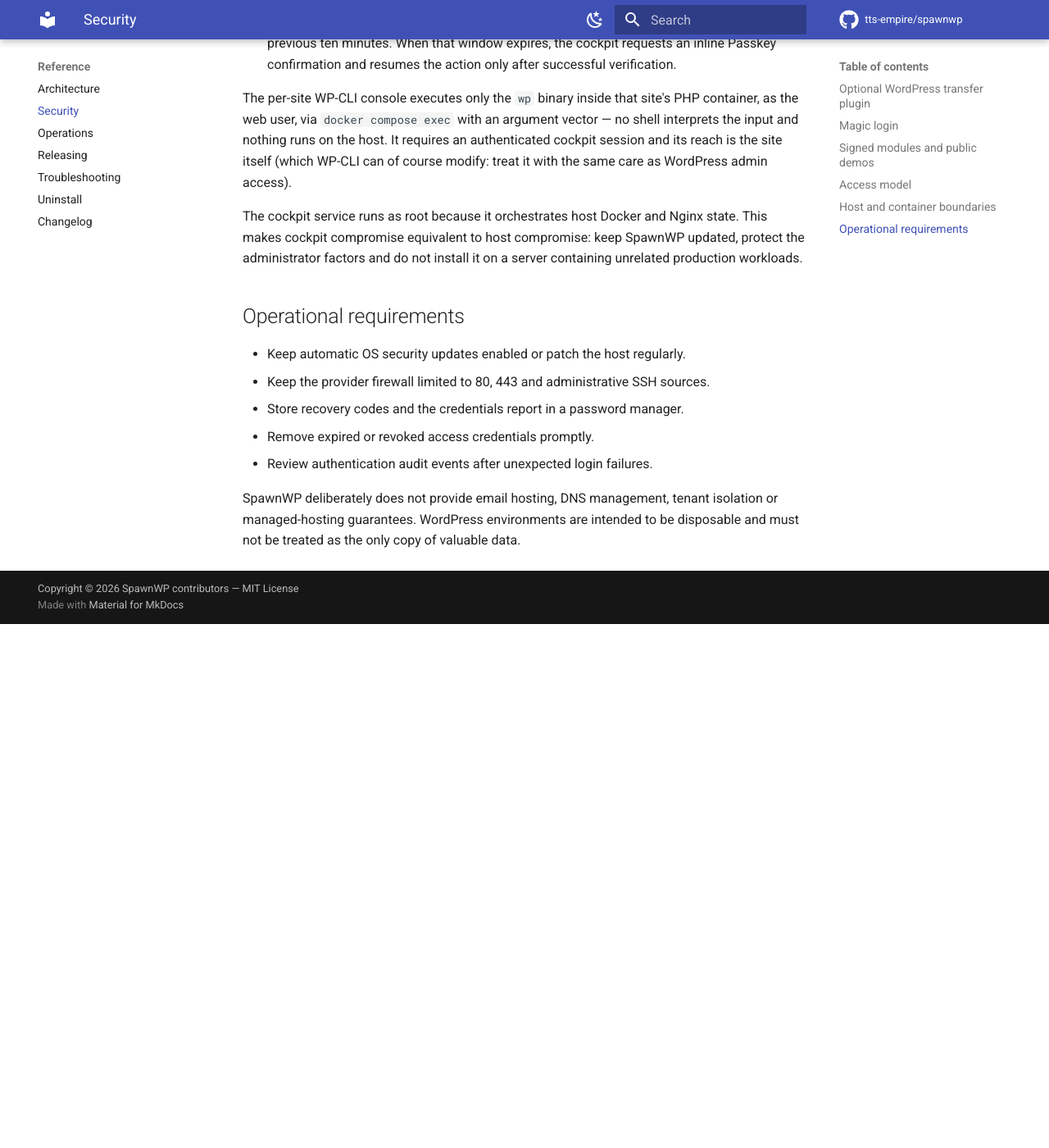
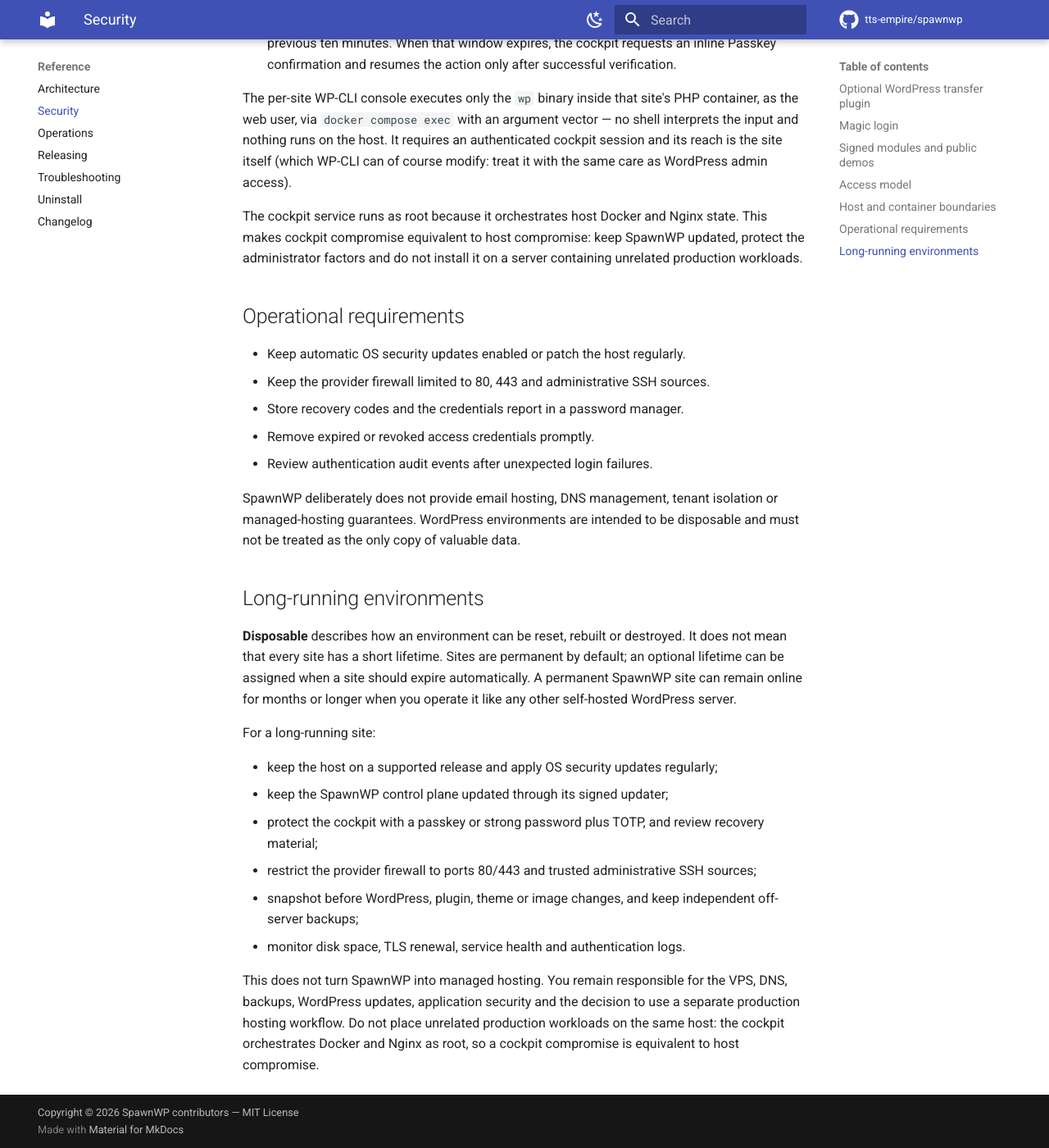
Before and after one commit to tts-empire/spawnwp, an MkDocs documentation site: the page built from docs/security.md, in a window 1280 px wide and 1400 px high, scrolled down 3030 px. Shown: the whole window at 82% size. Built offline with MkDocs 1.6.1 and Material for MkDocs 9.7.7, drawn with Linux system fonts in a browser that asks for light colours; comment, search, counter and statistics services are not loaded; before the commit the page ends 3791 px from its top, so only the background shows below that.

Commit message:
Add long-term SpawnWP hardening guide

```diff
--- a/docs/security.md
+++ b/docs/security.md
@@ -135,3 +135,24 @@
 SpawnWP deliberately does not provide email hosting, DNS management, tenant isolation or
 managed-hosting guarantees. WordPress environments are intended to be disposable and
 must not be treated as the only copy of valuable data.
+
+## Long-running environments
+
+**Disposable** describes how an environment can be reset, rebuilt or destroyed. It does not
+mean that every site has a short lifetime. Sites are permanent by default; an optional lifetime
+can be assigned when a site should expire automatically. A permanent SpawnWP site can remain
+online for months or longer when you operate it like any other self-hosted WordPress server.
+
+For a long-running site:
+
+- keep the host on a supported release and apply OS security updates regularly;
+- keep the SpawnWP control plane updated through its signed updater;
+- protect the cockpit with a passkey or strong password plus TOTP, and review recovery material;
+- restrict the provider firewall to ports 80/443 and trusted administrative SSH sources;
+- snapshot before WordPress, plugin, theme or image changes, and keep independent off-server backups;
+- monitor disk space, TLS renewal, service health and authentication logs.
+
+This does not turn SpawnWP into managed hosting. You remain responsible for the VPS, DNS,
+backups, WordPress updates, application security and the decision to use a separate production
+hosting workflow. Do not place unrelated production workloads on the same host: the cockpit
+orchestrates Docker and Nginx as root, so a cockpit compromise is equivalent to host compromise.
--- a/website/guides/index.html
+++ b/website/guides/index.html
@@ -19,6 +19,7 @@
     <section class="editorial"><div class="editorial-heading"><div class="eyebrow">Current guides</div><h2>Focused answers for qualified questions.</h2></div><div class="hub-grid">
       <a class="hub-card" href="/guides/test-wordpress-multiple-php-versions/"><span class="mini-mark">Compatibility workflow</span><h2>Test across PHP versions</h2><p>Use one baseline and repeat static and runtime checks on every supported PHP runtime.</p><span class="card-link">Read the guide →</span></a>
       <a class="hub-card" href="/guides/wordpress-sandbox-vs-staging/"><span class="mini-mark">Choose the right environment</span><h2>Sandbox vs staging</h2><p>Separate disposable experimentation from production-connected release validation.</p><span class="card-link">Compare the workflows →</span></a>
+      <a class="hub-card" href="/guides/running-spawnwp-long-term/"><span class="mini-mark">Operate with confidence</span><h2>Run SpawnWP long-term</h2><p>Understand permanent sites, hardening, backups, updates and the limits of self-hosted operations.</p><span class="card-link">Read the operations guide →</span></a>
       <a class="hub-card" href="/use-cases/plugin-development/"><span class="mini-mark">Toolchain</span><h2>Plugin development</h2><p>See the complete WordPress.org-oriented development and QA environment.</p><span class="card-link">Explore the use case →</span></a>
     </div></section>
     <section class="editorial content-intro"><div><div class="eyebrow">Landing pages and documentation</div><h2>Understand the workflow, then inspect the implementation.</h2><p>These guides explain the problem and decision. SpawnWP documentation remains the source for exact setup, commands, security boundaries and operations.</p></div><aside><strong>Looking for command reference?</strong><p>Go directly to the technical documentation for installation, cockpit operation and the CLI.</p><a href="/docs/">Open documentation →</a></aside></section>
--- a/website/guides/wordpress-sandbox-vs-staging/index.html
+++ b/website/guides/wordpress-sandbox-vs-staging/index.html
@@ -29,7 +29,7 @@
       <tr><td>Failure cost</td><td>Expected to be low</td><td>Can invalidate a release rehearsal</td></tr>
       <tr><td>Publishing</td><td>Optional export or migration</td><td>Usually has a defined promotion path</td></tr>
     </tbody></table></div></section>
-    <section class="editorial content-intro"><div><div class="eyebrow">Where SpawnWP fits</div><h2>A self-hosted sandbox and development lab.</h2><p>SpawnWP creates isolated WordPress stacks on your server, with blueprints, snapshots, optional lifetimes, multiple PHP versions and remote access. You choose how to export or publish finished work.</p><p>It is not a production hosting panel and does not continuously push or pull content between development and production.</p></div><aside><strong>Do not use a disposable site as the only copy of valuable work.</strong><p>Take snapshots and keep independent off-server backups for anything you need to retain.</p><a href="/docs/operations/">Read operations guidance →</a></aside></section>
+    <section class="editorial content-intro"><div><div class="eyebrow">Where SpawnWP fits</div><h2>A self-hosted sandbox and development lab.</h2><p>SpawnWP creates isolated WordPress stacks on your server, with blueprints, snapshots, optional lifetimes, multiple PHP versions and remote access. You choose how to export or publish finished work.</p><p>It is not a production hosting panel and does not continuously push or pull content between development and production.</p></div><aside><strong>Do not use a disposable site as the only copy of valuable work.</strong><p>Take snapshots and keep independent off-server backups for anything you need to retain.</p><a href="/docs/operations/">Read operations guidance →</a><br><a href="/guides/running-spawnwp-long-term/">Read the long-term hardening guide →</a></aside></section>
     <section class="editorial"><div class="editorial-heading"><div class="eyebrow">A practical sequence</div><h2>Separate exploration from release confidence.</h2></div><ol class="workflow">
       <li><h3>Reproduce in a sandbox</h3><p>Create the smallest useful WordPress state and confirm the problem without production data.</p></li>
       <li><h3>Develop and test freely</h3><p>Use snapshots, multiple runtimes and destructive tests while the cost of failure remains low.</p></li>
--- a/website/wordpress-sandbox/index.html
+++ b/website/wordpress-sandbox/index.html
@@ -22,7 +22,7 @@
       <article><h3>Start from a blueprint</h3><p>Use Development, Clean or Demo, add an administrator-authored manifest, or capture a configured WordPress site as a reusable blueprint on your server.</p></article>
       <article><h3>Switch PHP deliberately</h3><p>Create or switch sites across PHP 7.4, 8.2, 8.3, 8.4 and 8.5. PHP 7.4 is present only for legacy compatibility work, not as a recommended runtime.</p></article>
       <article><h3>Inspect without sending</h3><p>Mailpit captures outgoing WordPress email, Adminer exposes the isolated database behind cockpit authentication, and the development blueprint includes QA and debugging tools.</p></article>
-    </div></section>
+    </div><p><a href="/guides/running-spawnwp-long-term/">Planning to keep a site online for months? Read the long-term hardening and operations guide →</a></p></section>
     <section class="editorial"><div class="editorial-heading"><div class="eyebrow">Under the hood</div><h2>Isolation is enforced per site, not assumed.</h2></div><div class="prose-grid">
       <article><h3>Dropped capabilities by default</h3><p>Every container starts with <code>cap_drop: [ALL]</code>, then only the specific Linux capabilities that one service needs are added back — PHP-FPM gets CHOWN/SETUID/SETGID/DAC_OVERRIDE, Nginx gets CHOWN/SETUID/SETGID/NET_BIND_SERVICE, nothing gets more than it requires.</p></article>
       <article><h3>No privilege escalation</h3><p><code>security_opt: no-new-privileges</code> is set on every service, so a compromised process inside one site's container cannot escalate privileges even if a setuid binary is reachable.</p></article>
```
Also changed, not shown: docs/operations.md (+19 -0 lines), website/guides/running-spawnwp-long-term/index.html (added, +42 -0 lines).
